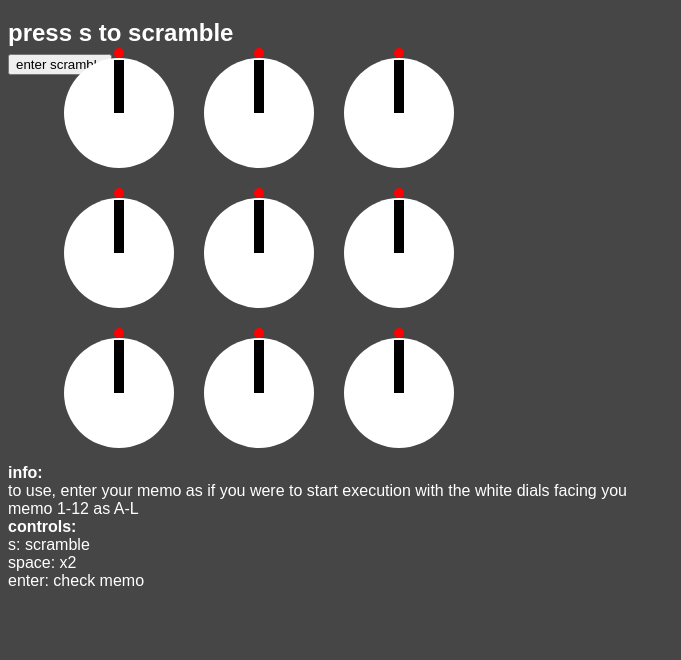
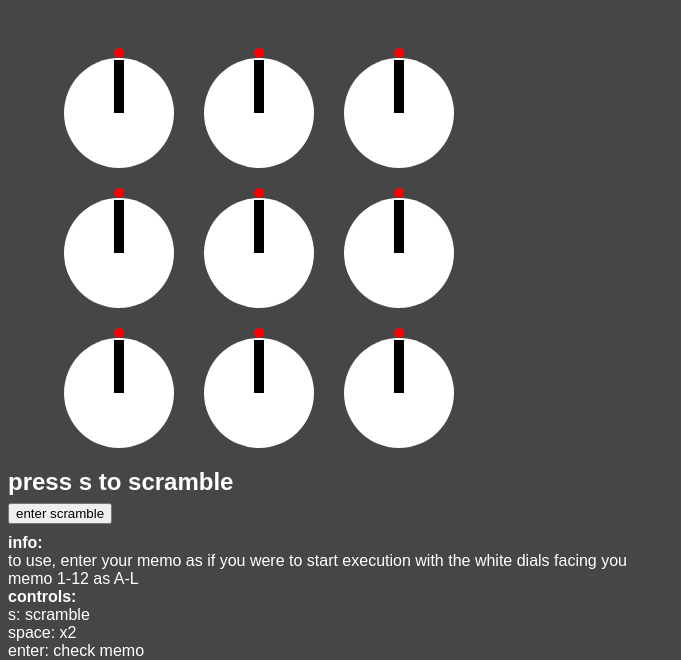
Before and after one commit to simonkellly/7-Simul, a plain HTML site: page index.html in a window 1280 px wide. Shown: the part 182-842 px from the top of the page, without its empty margins (0-681 px from the left). Before the commit the page ends 800 px from the top, so only its background shows below. Drawn offline with Linux system fonts and the light colour scheme.

Commit message:
displays scramble

```diff
--- a/style.css
+++ b/style.css
@@ -3,13 +3,13 @@ body {
   font-family:Arial;
   color: white;
 }
-h1 {
-  color: white;
-  text-align: left;
+#scramble {
+  position: absolute;
+  top: 630px;
 }
 #info {
   position: absolute;
-  top: 630px;
+  top: 700px;
 }
 #clock {
   position: absolute;
```
